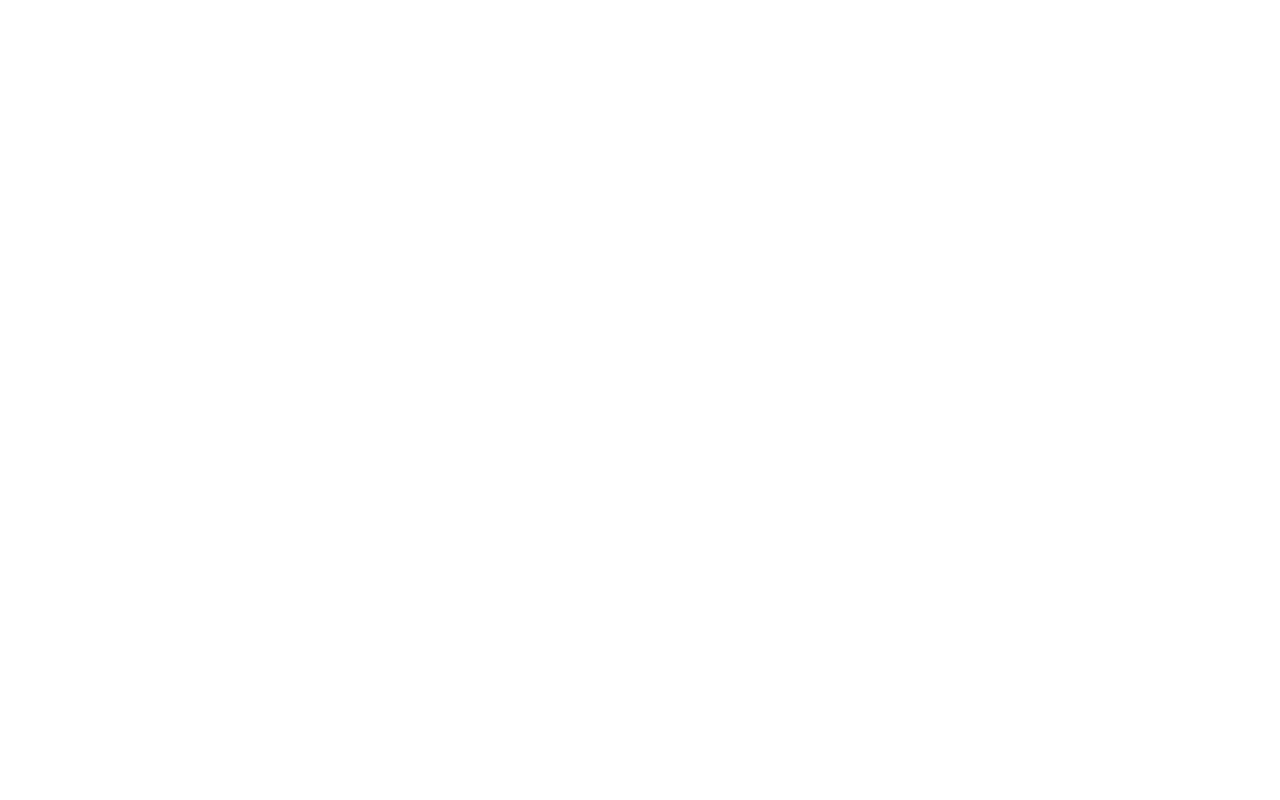
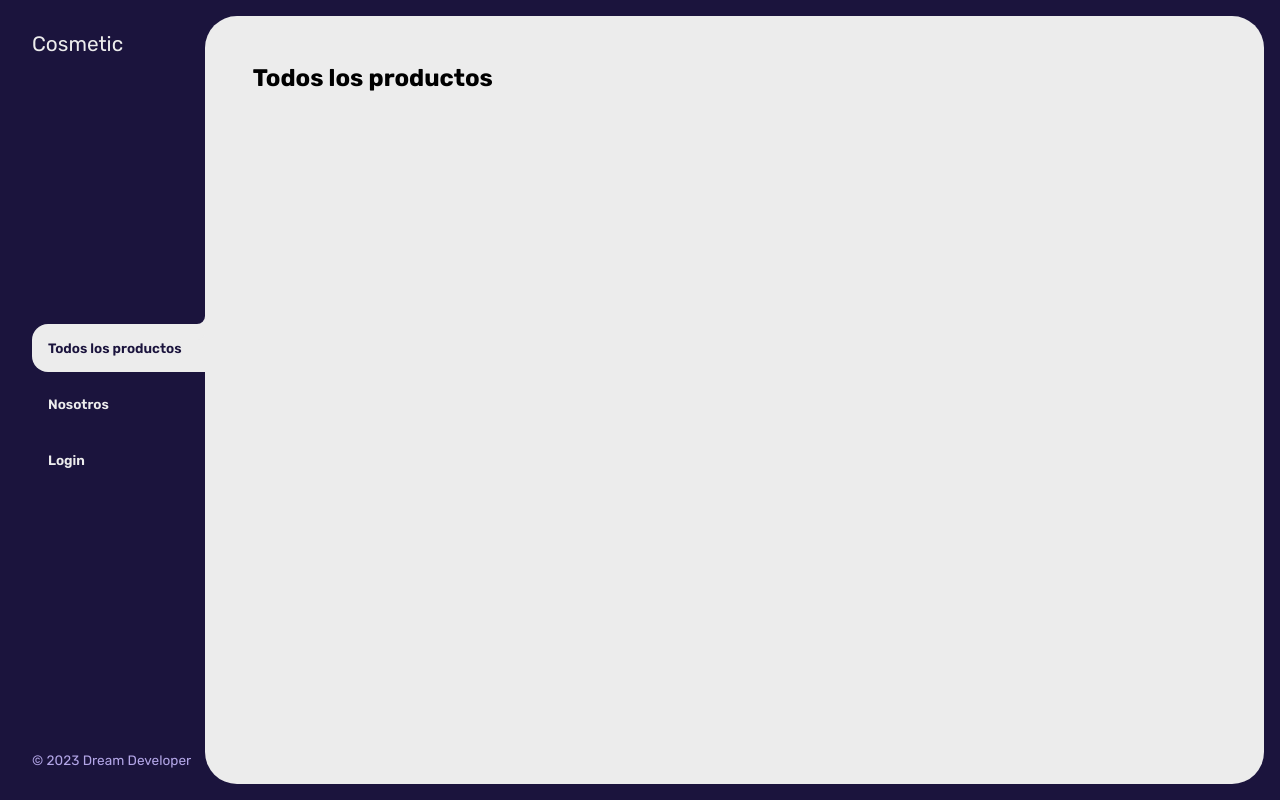
Before and after one commit to erikacubillos/tiendaVirtual, a plain HTML site: page index.html in a window 1280 px wide. Drawn offline with Linux system fonts and the light colour scheme.

Commit message:
pagina css html index

```diff
--- a/index.html
+++ b/index.html
@@ -4,9 +4,51 @@
     <meta charset="UTF-8">
     <meta http-equiv="X-UA-Compatible" content="IE=edge">
     <meta name="viewport" content="width=device-width, initial-scale=1.0">
-    <title>Document</title>
+    <link rel="stylesheet" href="styles/style.css">
+    <title>COSMETIC</title>
 </head>
 <body>
 
+    <div class="tienda">
+        <header class="header-movible">
+            <h1 class="logo">CarpiShop</h1>
+            <button class="open-menu" id="open-menu">
+                <i class="bi bi-list">x</i>
+            </button>
+        </header>
+        <aside>
+            <button class="close-menu" id="close-menu">
+                <i class="bi bi-x">x</i>
+            </button>
+            <header>
+                <h1 class="logo">Cosmetic</h1>
+            </header>
+            <nav>
+                <ul class="menu">
+                    <li>
+                        <button id="todos" class="boton-menu boton-categoria active"> Todos los productos</button>
+                    </li>
+                    <li>
+                        <button id="camisetas" class="boton-menu boton-categoria"> Nosotros</button>
+                    </li>
+                    <li>
+                        <button id="camisetas" class="boton-menu boton-categoria"> Login</button>
+                    </li>
+                </ul>
+            </nav>
+            <footer>
+                <p class="texto-footer">© 2023 Dream Developer</p>
+            </footer>
+        </aside>
+        <main>
+            <h2 class="titulo-principal" id="titulo-principal">Todos los productos</h2>
+            <div id="contenedor-productos" class="contenedor-productos">
+                <!-- Esto se va a rellenar con JS -->
+            </div>
+        </main>
+    </div>
+
+
+
 </body>
 </html>
--- /dev/null
+++ b/styles/style.css
@@ -0,0 +1,108 @@
+@import url('https://fonts.googleapis.com/css2?family=Rubik:wght@300;400;500;600;700;800;900&display=swap');
+
+:root {
+    --clr-main: #1b143d;
+    --clr-main-light: #b3a6e7;
+    --clr-white: #ececec;
+    --clr-gray: #e2e2e2;
+    --clr-red: #961818;
+}
+
+* {
+    margin: 0;
+    padding: 0;
+    box-sizing: border-box;
+    font-family: 'Rubik', sans-serif;
+}
+
+ul {
+    list-style-type: none;
+}
+
+a {
+    text-decoration: none;
+}
+
+.tienda {
+    display: grid;
+    grid-template-columns: 0.8fr 4.2fr;
+    background-color: var(--clr-main);
+}
+
+aside {
+    padding: 2rem;
+    padding-right: 0;
+    color: var(--clr-white);
+    position: sticky;
+    top: 0;
+    height: 100vh;
+    display: flex;
+    flex-direction: column;
+    justify-content: space-between;
+}
+
+.logo {
+    font-weight: 400;
+    font-size: 1.3rem;
+}
+
+.menu {
+    display: flex;
+    flex-direction: column;
+    gap: .5rem;
+}
+
+.boton-menu {
+    background-color: transparent;
+    border: 0;
+    color: var(--clr-white);
+    cursor: pointer;
+    display: flex;
+    align-items: center;
+    gap: 1rem;
+    font-weight: 600;
+    padding: 1rem;
+    font-size: .85rem;
+    width: 100%;
+}
+/*boton activado*/
+.boton-menu.active {
+    background-color: var(--clr-white);
+    color: var(--clr-main);
+    border-top-left-radius: 1rem;
+    border-bottom-left-radius: 1rem;
+    position: relative;
+}
+
+.boton-menu.active::before {
+    content: '';
+    position: absolute;
+    width: 1rem;
+    height: 2rem;
+    bottom: 100%;
+    right: 0;
+    background-color: transparent;
+    border-bottom-right-radius: .5rem;
+    box-shadow: 0 1rem 0 var(--clr-white);
+}
+
+.texto-footer {
+    color: var(--clr-main-light);
+    font-size: .85rem;
+}
+
+main {
+    background-color: var(--clr-white);
+    margin: 1rem;
+    margin-left: 0;
+    border-radius: 2rem;
+    padding: 3rem;
+}
+
+.header-movible {
+    display: none;
+}
+
+.close-menu {
+    display: none;
+}
```
